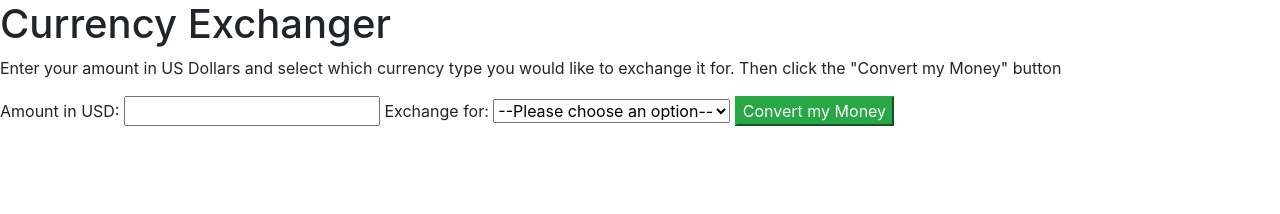
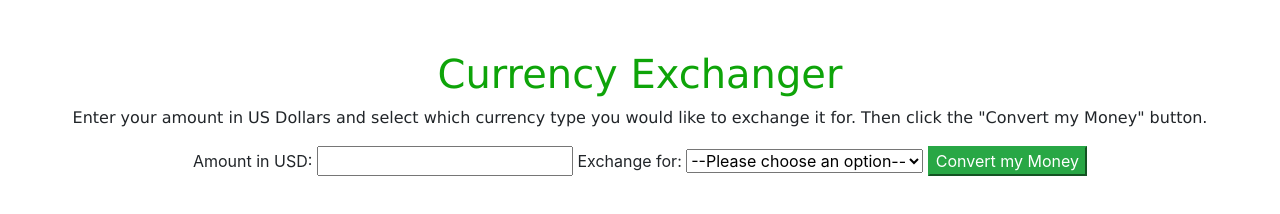
Before and after one commit to KeishaMarie/currency-exchanger, a website built with webpack: page src/index.html in a window 1280 px wide. Built offline with nearby package versions, Linux system fonts and the light colour scheme.

Commit message:
Add styling with CSS

```diff
--- a/src/css/styles.css
+++ b/src/css/styles.css
@@ -0,0 +1,19 @@
+h1 {
+  text-align: center;
+  font-family: 'Lucida Sans', 'Lucida Sans Regular', 'Lucida Grande', 'Lucida Sans Unicode', Geneva, Verdana, sans-serif;
+  color: #0EA409;
+}
+
+p {
+  text-align: center;
+  font-family: 'Lucida Sans', 'Lucida Sans Regular', 'Lucida Grande', 'Lucida Sans Unicode', Geneva, Verdana, sans-serif;
+}
+
+body {
+  text-align: center;
+  margin-top: 50px;
+}
+
+.output {
+  color: #0EA409;
+}
--- a/src/index.html
+++ b/src/index.html
@@ -7,7 +7,7 @@
   <form id = currencyForm>
 <h1>Currency Exchanger</h1>
 <p>Enter your amount in US Dollars and select which currency type you would like to exchange it for.
-  Then click the "Convert my Money" button</p>
+  Then click the "Convert my Money" button.</p>
 
   <label for="userInput">Amount in USD:</label>
   <input id="userInput" type="number">
@@ -24,7 +24,8 @@
   </select>
   <button type="submit" class="btn-success" id="exchange">Convert my Money</button>
 </form>
-<div>
+
+<div class="output">
   <p id="output"></p>
 </div>
 </body>
--- a/src/index.js
+++ b/src/index.js
@@ -15,14 +15,14 @@ function currencyExchanger(userInput, currencySelected) {
     });
 }
 
+// UI Logic
 
-// UI Logic
 function printElements(response, userInput, currencySelected) {
   document.querySelector('#output').innerText = `The exchange rate for ${userInput} USD is ${(response.conversion_rates[currencySelected] * userInput)} ${currencySelected}.`;
 }
 
 function printError(response, userInput) {
-  document.querySelector('#output').innerText = `Unable to access currency exchange data for ${userInput} USD. ${response}`;
+  document.querySelector('#output').innerText = `Unable to access currency exchange data for ${userInput} USD.`;
 }
 
 function handleFormSubmission(event) {
```
Also changed, not shown: README.md.
